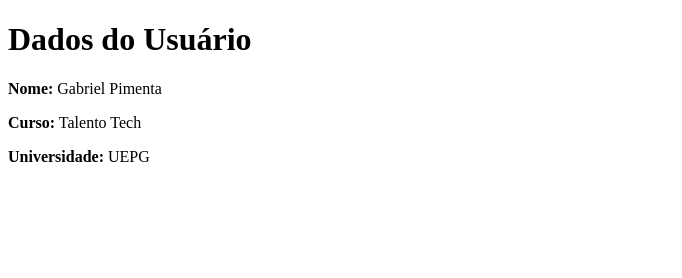
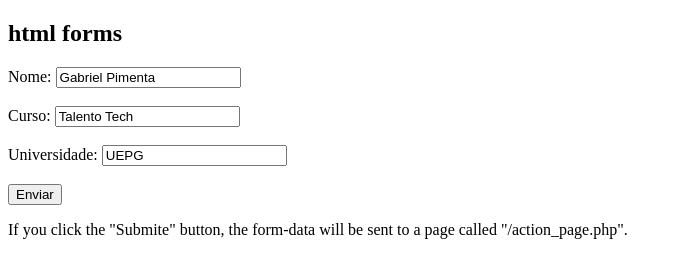
Before and after one commit to urano2342/Atividade-11.github.io, a plain HTML site: page index.html in a window 1280 px wide. Shown: the whole page, without its empty margins (0-682 px from the left). Drawn offline with Linux system fonts and the light colour scheme.

Commit message:
Update index.html

```diff
--- a/index.html
+++ b/index.html
@@ -1,13 +1,24 @@
 <!DOCTYPE html>
-<html lang="pt-BR">
-<head>
+<html>
+<body>
 
-    <meta name="viewport" content="width=device-width, initial-scale=1.0">
-</head>
-<body>
-    <h1>Dados do Usuário</h1>
-    <p><strong>Nome:</strong> Gabriel Pimenta </p>
-    <p><strong>Curso:</strong> Talento Tech </p>
-    <p><strong>Universidade:</strong> UEPG </p>
+  <h2>html forms</h2>
+    <title>Formulário Simples</title>
+
+    <form action= "/action_page.php">
+        <label for="nome">Nome:</label>
+        <input type="text" id="nome" name="nome" value="Gabriel Pimenta">
+        <br><br>
+        <label for="curso">Curso:</label>
+        <input type="text" id="curso" name="curso" value="Talento Tech">
+        <br><br>
+        <label for="universidade">Universidade:</label>
+        <input type="text" id="universidade" name="universidade" value="UEPG">
+        <br><br>
+        <button type="submit">Enviar</button>
+    </form>
+
+  <p> If you click the "Submite" button, the form-data will be sent to a page called "/action_page.php". </p>
+
 </body>
 </html>
```
